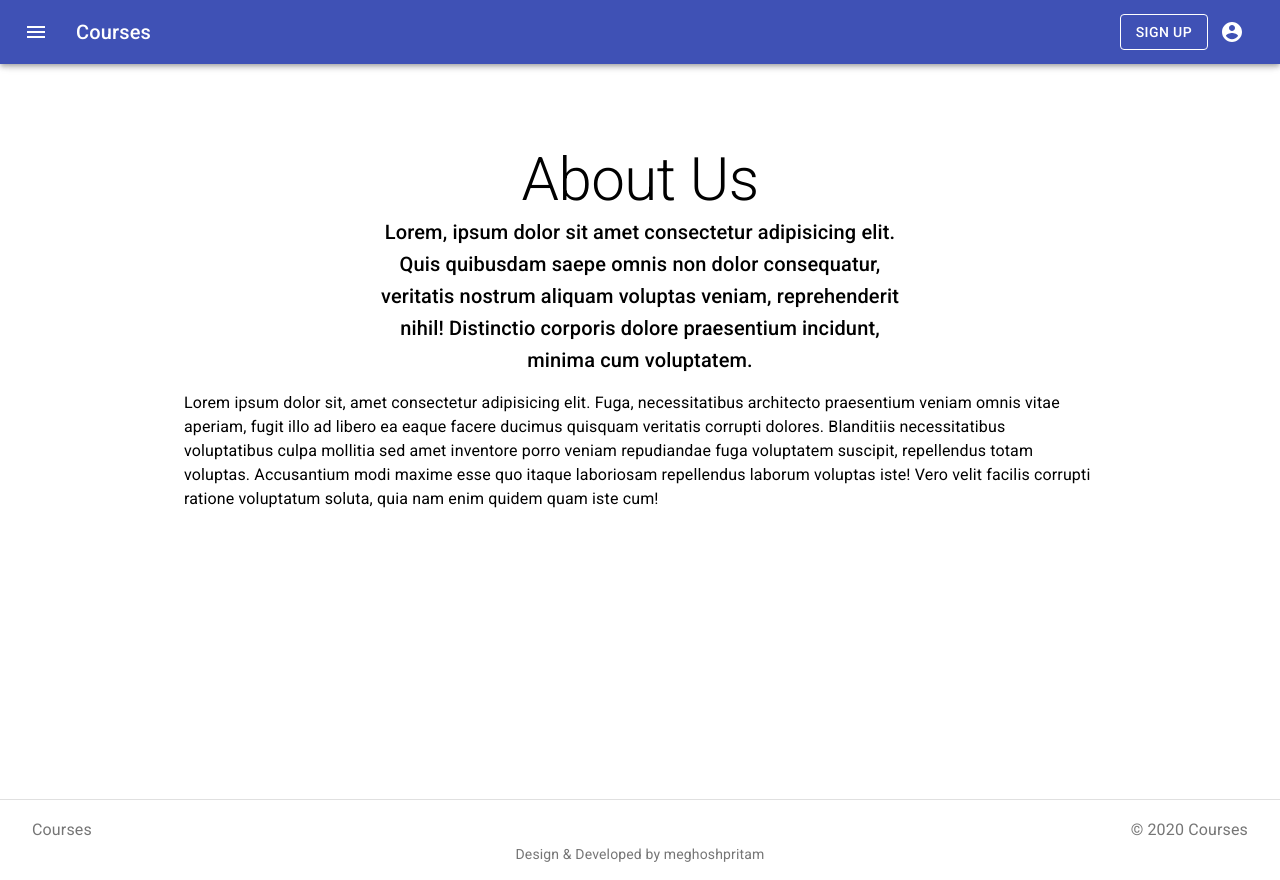
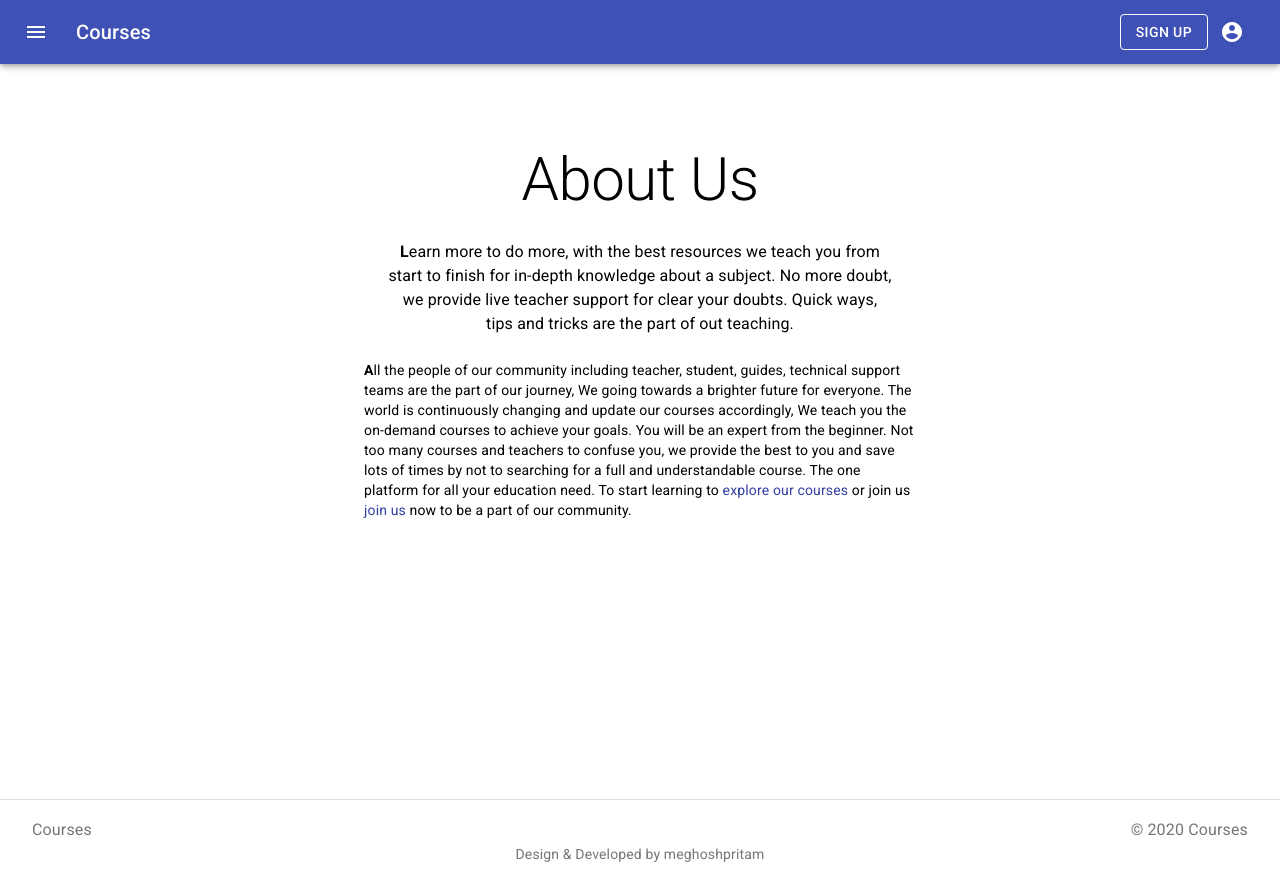
Before and after one commit to meghoshpritam/courses-client, a React (Create React App) app: page /about in a window 1280 px wide. Built offline with nearby package versions, Linux system fonts and the light colour scheme.

Commit message:
:construction: about page update

```diff
--- a/src/pages/About.js
+++ b/src/pages/About.js
@@ -1,28 +1,53 @@
 import React from 'react';
 import Container from '@material-ui/core/Container';
 import Typography from '@material-ui/core/Typography';
+import { Link } from 'react-router-dom';
+import { makeStyles, emphasize } from '@material-ui/core/styles';
+
+const useStyles = makeStyles((theme) => ({
+  link: {
+    color: theme.palette.primary.dark,
+    textDecoration: 'none',
+    '&:hover': {
+      textDecoration: 'underline',
+    },
+  },
+  mainAbout: {
+    margin: theme.spacing(3, 0),
+  },
+}));
 
 export default () => {
+  const classes = useStyles();
+
   return (
-    <Container maxWidth="md">
+    <Container maxWidth="sm">
       <Container maxWidth="sm" style={{ textAlign: 'center', marginTop: 80, marginBottom: 15 }}>
         <Typography component="h1" variant="h2">
           About Us
         </Typography>
-        <Typography component="h2" variant="h6">
-          Lorem, ipsum dolor sit amet consectetur adipisicing elit. Quis quibusdam saepe omnis non
-          dolor consequatur, veritatis nostrum aliquam voluptas veniam, reprehenderit nihil!
-          Distinctio corporis dolore praesentium incidunt, minima cum voluptatem.
+        <Typography paragraph variant="body1" className={classes.mainAbout}>
+          <strong>L</strong>earn more to do more, with the best resources we teach you from start to
+          finish for in-depth knowledge about a subject. No more doubt, we provide live teacher
+          support for clear your doubts. Quick ways, tips and tricks are the part of out teaching.
         </Typography>
       </Container>
-      <Typography component="h2" variant="body1">
-        Lorem ipsum dolor sit, amet consectetur adipisicing elit. Fuga, necessitatibus architecto
-        praesentium veniam omnis vitae aperiam, fugit illo ad libero ea eaque facere ducimus
-        quisquam veritatis corrupti dolores. Blanditiis necessitatibus voluptatibus culpa mollitia
-        sed amet inventore porro veniam repudiandae fuga voluptatem suscipit, repellendus totam
-        voluptas. Accusantium modi maxime esse quo itaque laboriosam repellendus laborum voluptas
-        iste! Vero velit facilis corrupti ratione voluptatum soluta, quia nam enim quidem quam iste
-        cum!
+      <Typography paragraph variant="body2">
+        <strong>A</strong>ll the people of our community including teacher, student, guides,
+        technical support teams are the part of our journey, We going towards a brighter future for
+        everyone. The world is continuously changing and update our courses accordingly, We teach
+        you the on-demand courses to achieve your goals. You will be an expert from the beginner.
+        Not too many courses and teachers to confuse you, we provide the best to you and save lots
+        of times by not to searching for a full and understandable course. The one platform for all
+        your education need. To start learning to{' '}
+        <Link to="/#explore" className={classes.link}>
+          explore our courses
+        </Link>{' '}
+        or join us{' '}
+        <Link to="/sign-up" className={classes.link}>
+          join us
+        </Link>{' '}
+        now to be a part of our community.
       </Typography>
     </Container>
   );
```
